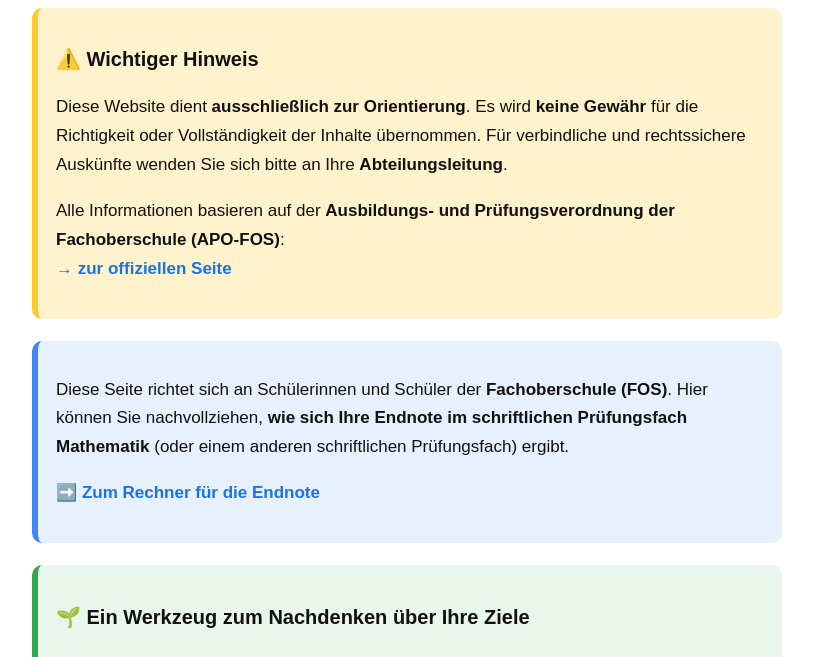
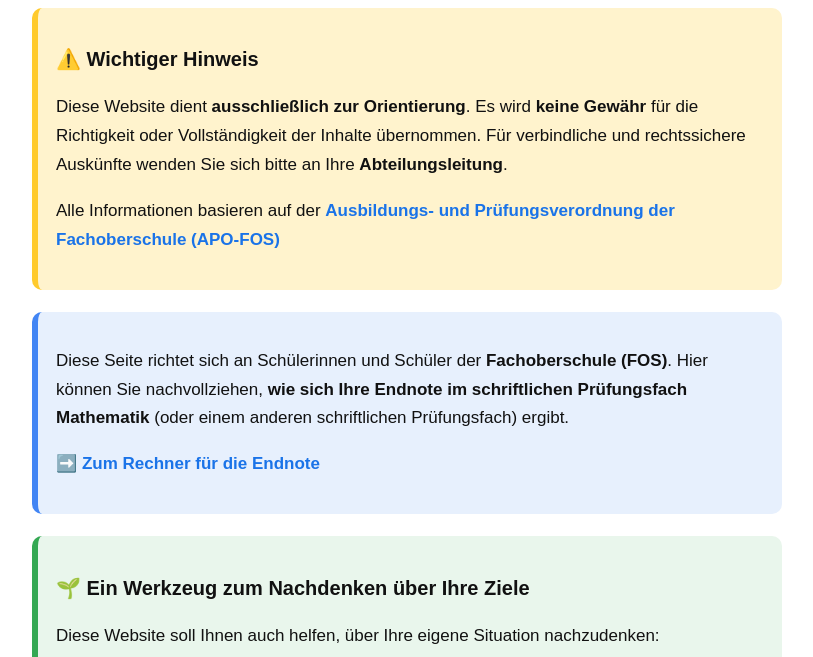
Before and after one commit to felixwolff/Notenrechner_FOS, a plain HTML site: page index.html in a window 1280 px wide. Shown: the part 96-753 px from the top of the page, without its empty margins (233-1046 px from the left). Drawn offline with Linux system fonts and the light colour scheme.

```diff
--- a/index.html
+++ b/index.html
@@ -65,9 +65,8 @@
     </p>
     <p>
         Alle Informationen basieren auf der
-        <strong>Ausbildungs- und Prüfungsverordnung der Fachoberschule (APO-FOS)</strong>:<br>
         <a href="https://gesetze.berlin.de/bsbe/document/jlr-FOSchulAPrVBErahmen" target="_blank" rel="noopener">
-            → zur offiziellen Seite
+            Ausbildungs- und Prüfungsverordnung der Fachoberschule (APO-FOS)
         </a>
     </p>
 </div>
```
